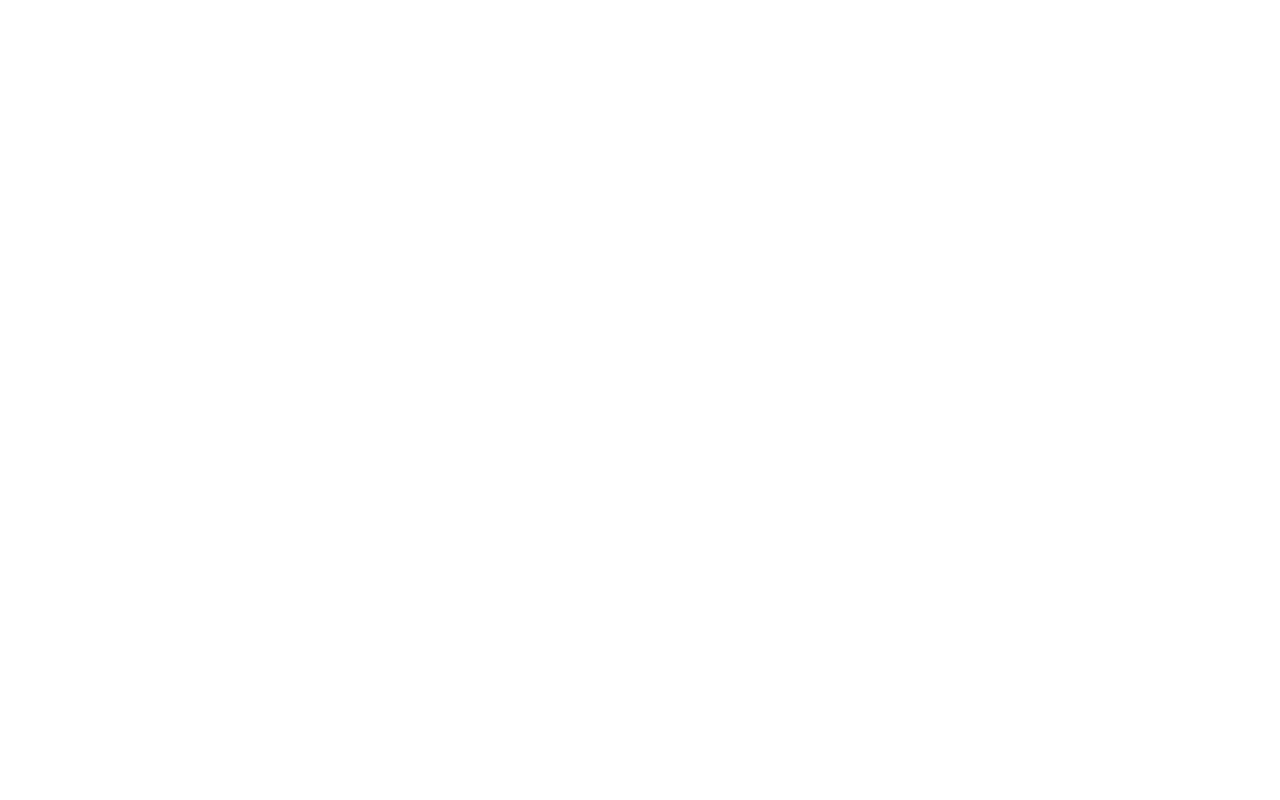
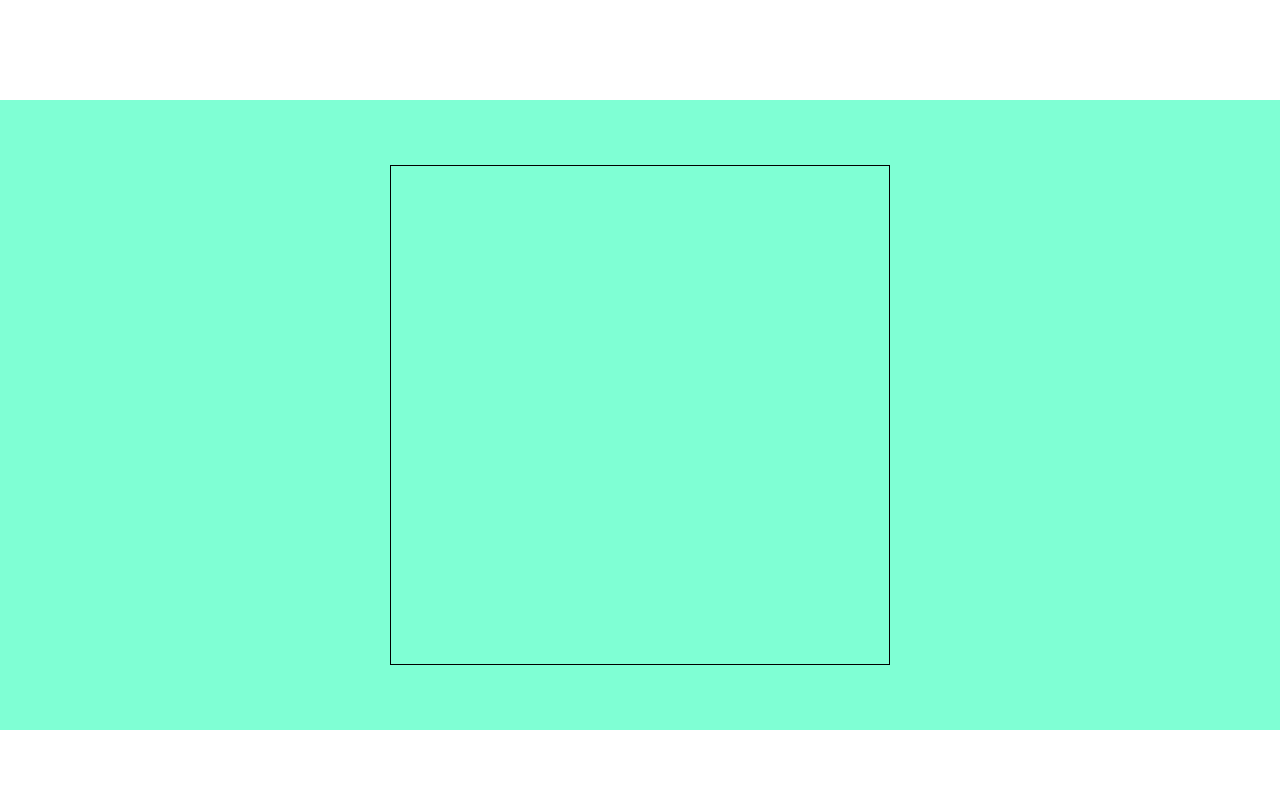
Before and after one commit to tahakyo/js-campominato-grid, a plain HTML site: page index.html in a window 1280 px wide. Drawn offline with Linux system fonts and the light colour scheme.

Commit message:
add style with css before passing to js

```diff
--- a/css/style.css
+++ b/css/style.css
@@ -3,3 +3,53 @@
     margin: 0;
     box-sizing: border-box;
 }
+
+.app-wrapper {
+    height: 100vh;
+    width: 100%;
+}
+/* Header */
+header {
+    height: 100px;
+    background-color: white;
+}
+/* Main */
+main {
+    height: calc(100% - 170px);
+    background-color: #7fffd4;
+    display: flex;
+    justify-content: center;
+    align-items: center;
+}
+.grid-container {
+    height: 500px;
+    width: 500px;
+    border: 1px solid black;
+    display: flex;
+    flex-wrap: wrap;
+    justify-content: flex-start;
+    align-content: flex-start;
+}
+.grid-item {
+    height: calc(100% / 10);
+    width: calc(100% / 10);
+    border: 1px solid black;
+    display: flex;
+    justify-content: center;
+    align-items: center;
+}
+.grid-item span {
+    display: none;
+}
+.grid-item.active span {
+    display: block;
+}
+.grid-item.active {
+    background-color: lightblue;
+}
+
+/* Footer */
+footer {
+    height: 70px;
+    background-color: white;
+}
--- a/index.html
+++ b/index.html
@@ -8,6 +8,8 @@
     <link rel="stylesheet" href="css/style.css">
 </head>
 <body>
+    <div class="app-wrapper">
+
         <!-- header -->
         <header>
 
@@ -15,9 +17,21 @@
         <!-- header -->
         <!-- main -->
         <main>
-
+            <div class="grid-container">
+                <!-- grid-item -->
+                <!-- <div class="grid-item">
+                    <span>1</span>
+                </div> -->
+            </div>
         </main>
         <!-- main -->
+        <!-- footer -->
+        <footer>
+
+        </footer>
+        <!-- footer -->
+
+    </div>
 
 
 
--- a/js/script.js
+++ b/js/script.js
@@ -0,0 +1,2 @@
+// Generare una griglia di gioco quadrata in cui ogni cella contiene un numero compreso tra 1 e 100.
+// Quando l'utente clicca su ogni cella, la cella cliccata si colora di azzurro.
```
Lines whose indentation alone changed are shown as unchanged.
